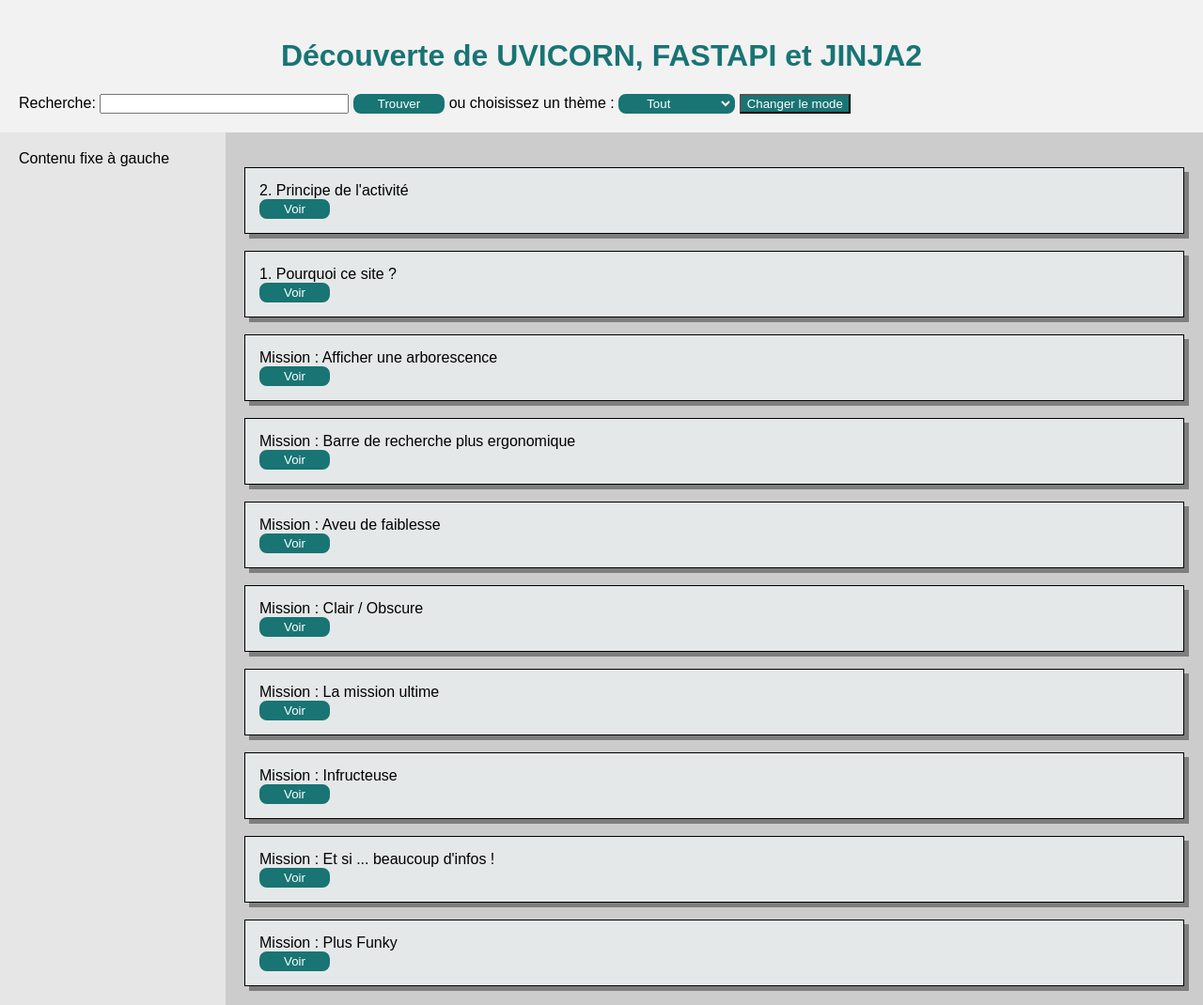
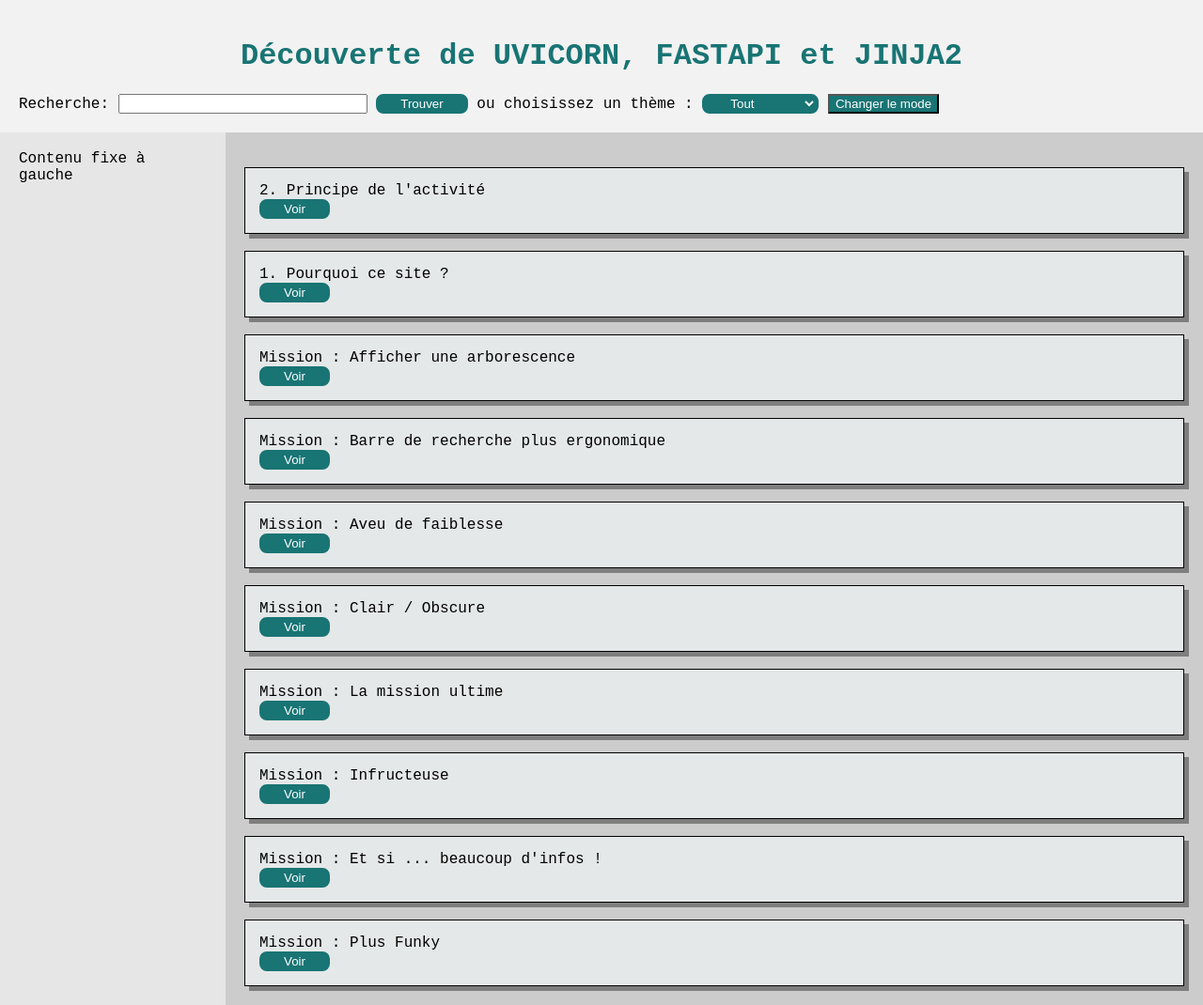
Before and after one commit to jocel1Lhommee/FastApi, a FastAPI app: page / in a window 1280 px wide. Shown: the whole page at 94% size. Run offline with FastAPI, Linux system fonts and the light colour scheme; some web fonts are replaced.

Commit message:
Police_Funky

```diff
--- a/static/style.css
+++ b/static/style.css
@@ -1,26 +1,25 @@
 @font-face {
-  font-family: "razer";
-  src: url('razer.ttf') format('truetype');
+    font-family: 'blank';
+    src: url('blank.otf')
+	     format('opentype');
+    font-weight: normal;
+    font-style: normal;
 }
 
 body {
     background-color: #000000;
     margin: 0px;
     padding: 0px;
-    font-family:"razer", sans-serif;
+    font-family:Courier New;
+}
+div.darl-mode{
+	color: red;
+	font-size:500%;
 }
 body.dark-mode {
     background-color: black;
     color: white;
   }
-  h1.dark-mode{background-color: black;
-    color: white;}
-  label.dark-mode{background-color: black;
-    color: white;}
-  div.dark-mode{background-color: black;
-    color: white;}
-  p.dark-mode{background-color: black;
-    color: white;}
 #modeButton{
 	color:white;
 	background-color:#197474;
```
